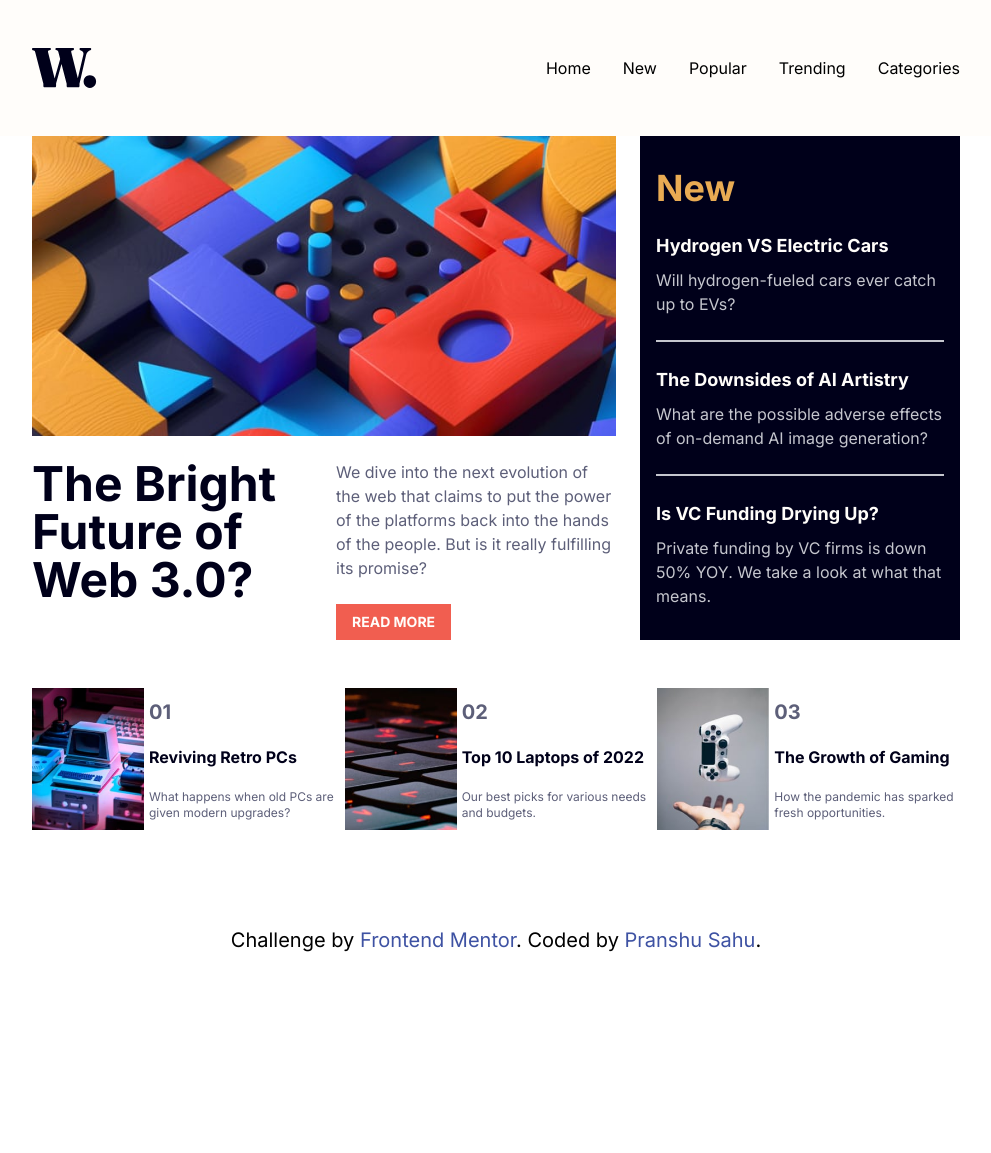
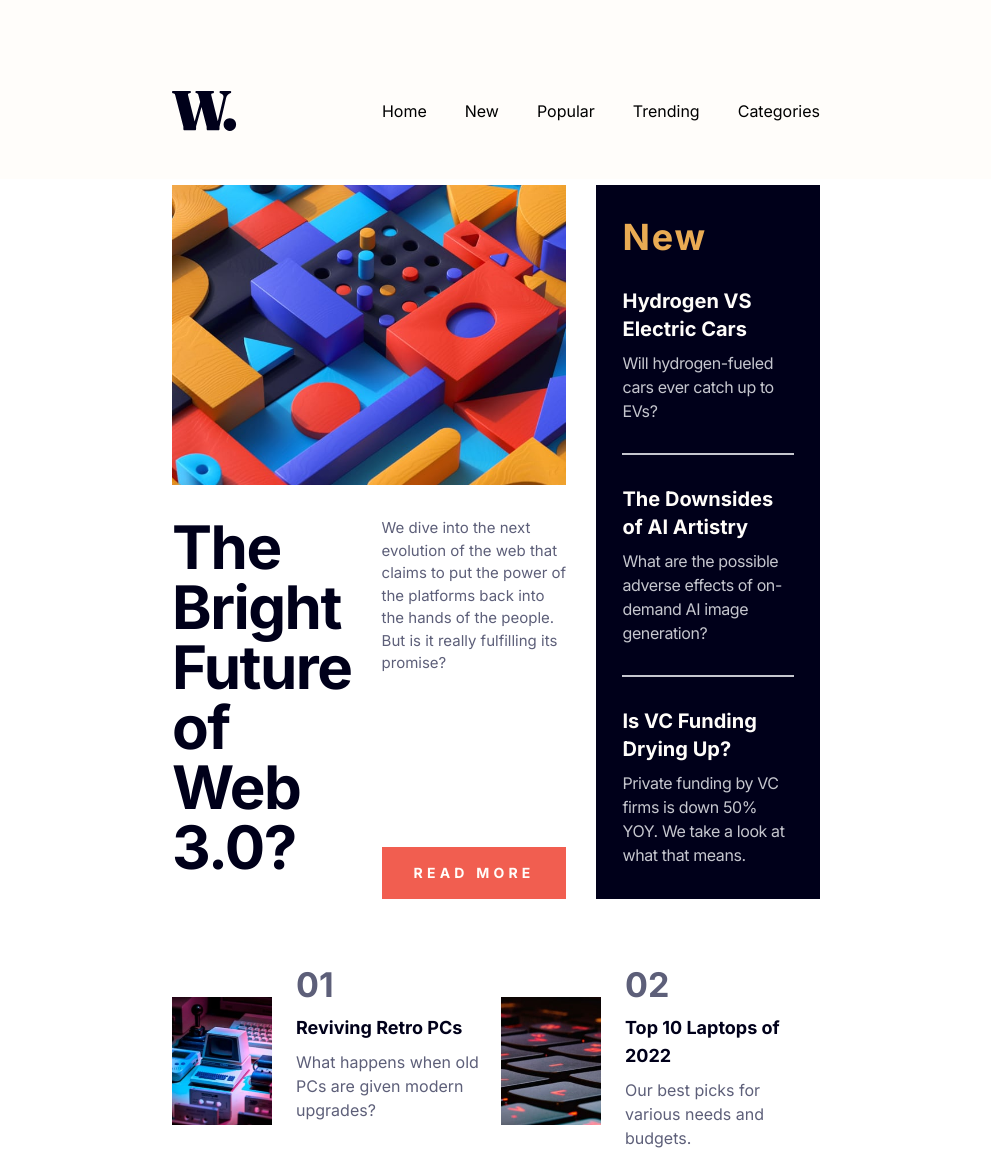
Before and after one commit to Pranshu-Sahu/news-homepage-fem, a website: page index.html in a window 1280 px wide. Shown: the top 1153 px of the page, without its empty margins (144-1135 px from the left). Before the commit the page ends 1002 px from the top, so only its background shows below. Drawn offline with Linux system fonts and the light colour scheme.

Commit message:
pixel perfect

```diff
--- a/index.html
+++ b/index.html
@@ -37,13 +37,17 @@
     <!-- header section -->
     <header class="bg-neutral-50">
       <!-- header container -->
-      <div class="container px-6 py-12 mx-auto">
+      <div
+        class="container px-6 py-12 mx-auto lg:pt-[91px] lg:pl-[164px] lg:pr-[164px]"
+      >
         <!-- menu/nav bar -->
         <nav class="flex items-center justify-between">
           <!-- logo -->
           <img src="assets/images/logo.svg" alt="logo icon" />
           <!-- menu -->
-          <ul class="items-center hidden space-x-8 md:flex nav-list">
+          <ul
+            class="items-center hidden gap-x-8 md:flex nav-list lg:gap-x-[38px]"
+          >
             <li><a href="#">Home</a></li>
             <li><a href="#">New</a></li>
             <li><a href="#">Popular</a></li>
@@ -78,7 +82,9 @@
     <!-- main section -->
     <main>
       <!-- main container -->
-      <div class="container grid gap-6 px-6 mx-auto main-wrapper">
+      <div
+        class="container grid gap-6 px-6 mx-auto lg:px-[164px] main-wrapper lg:mt-1.5 lg:gap-x-[30px] lg:gap-y-8"
+      >
         <!-- hero image -->
         <div class="hero">
           <picture>
@@ -88,20 +94,23 @@
             />
             <img
               src="assets/images/image-web-3-mobile.jpg"
+              class="lg:w-full"
               alt=" web 3 image"
             />
           </picture>
         </div>
 
         <!-- heading -->
-        <h1 class="text-5xl font-bold md:max-w-xs text-neutral-300 heading">
+        <h1
+          class="text-6xl tracking-tight font-bold md:max-w-xs text-neutral-300 heading"
+        >
           The Bright Future of Web 3.0?
         </h1>
         <!-- para -->
         <div
-          class="flex flex-col space-y-4 md:space-y-0 md:justify-between para md:max-w-xs"
+          class="flex flex-col space-y-4 md:space-y-0 md:justify-between para"
         >
-          <p class="max-w-sm text-base font-normal text-neutral-200">
+          <p class="max-w-sm font-normal text-neutral-200">
             We dive into the next evolution of the web that claims to put the
             power of the platforms back into the hands of the people. But is it
             really fulfilling its promise?
@@ -109,37 +118,47 @@
           <button type="button" class="btn">Read More</button>
         </div>
         <!-- news section -->
-        <div class="max-w-xs p-4 md:py-8 bg-neutral-300 news h-max">
-          <h2 class="text-2xl font-bold md:text-4xl text-primary-50 md:mb-6">
+        <div
+          class="max-w-xs p-4 md:py-8 bg-neutral-300 news h-max lg:max-w-[22rem] lg:px-[26px]"
+        >
+          <h2
+            class="text-2xl font-bold md:text-4xl tracking-wider text-primary-50 md:mb-6 lg:mb-[30px]"
+          >
             New
           </h2>
           <h3
-            class="mb-2 text-lg font-bold text-neutral-50 hover:text-primary-50"
+            class="mb-2 text-xl font-bold text-neutral-50 hover:text-primary-50"
           >
             Hydrogen VS Electric Cars
           </h3>
-          <p class="text-sm md:text-base text-neutral-100">
+          <p class="text-sm md:text-base text-neutral-100 tracking-tight">
             Will hydrogen-fueled cars ever catch up to EVs?
           </p>
-          <div class="h-0.5 my-6 bg-neutral-100"></div>
+          <div
+            class="h-0.5 my-6 lg:my-[30px] bg-neutral-100"
+            role="separator"
+          ></div>
 
           <h3
-            class="mt-5 mb-2 text-lg font-bold text-neutral-50 hover:text-primary-50"
+            class="mt-5 mb-2 text-xl font-bold text-neutral-50 hover:text-primary-50"
           >
             The Downsides of AI Artistry
           </h3>
-          <p class="text-sm md:text-base text-neutral-100">
+          <p class="text-sm md:text-base text-neutral-100 tracking-tight">
             What are the possible adverse effects of on-demand AI image
             generation?
           </p>
-          <div class="h-0.5 my-6 bg-neutral-100"></div>
+          <div
+            class="h-0.5 my-6 bg-neutral-100 lg:my-[30px]"
+            role="separator"
+          ></div>
 
           <h3
-            class="mt-5 mb-2 text-lg font-bold text-neutral-50 hover:text-primary-50"
+            class="mt-5 mb-2 text-xl font-bold text-neutral-50 hover:text-primary-50"
           >
             Is VC Funding Drying Up?
           </h3>
-          <p class="text-sm md:text-base text-neutral-100">
+          <p class="text-sm md:text-base tracking-tight text-neutral-100">
             Private funding by VC firms is down 50% YOY. We take a look at what
             that means.
           </p>
@@ -149,20 +168,18 @@
     <!-- about section -->
     <section id="about">
       <!-- section container -->
-      <div class="container px-6 py-12 mx-auto card-wrapper">
+      <div
+        class="container px-6 py-12 mx-auto lg:mt-6 lg:px-[164px] card-wrapper"
+      >
         <!-- card 1 -->
         <div class="card">
-          <img
-            src="assets/images/image-retro-pcs.jpg"
-            class="w-36 md:w-28"
-            alt="retro pcs image"
-          />
+          <img src="assets/images/image-retro-pcs.jpg" alt="retro pcs image" />
           <div class="card-content">
-            <h1 class="text-xl font-bold text-neutral-200">01</h1>
-            <h2 class="text-base font-bold text-neutral-300">
+            <h1 class="card-title">01</h1>
+            <h2 class="text-lg font-bold text-neutral-300">
               Reviving Retro PCs
             </h2>
-            <p class="text-xs text-neutral-200">
+            <p class="text-base text-neutral-200 mt-2">
               What happens when old PCs are given modern upgrades?
             </p>
           </div>
@@ -171,15 +188,14 @@
         <div class="card">
           <img
             src="assets/images/image-top-laptops.jpg"
-            class="w-36 md:w-28"
             alt="retro pcs image"
           />
           <div class="card-content">
-            <h1 class="text-xl font-bold text-neutral-200">02</h1>
-            <h2 class="text-base font-bold text-neutral-300">
+            <h1 class="card-title">02</h1>
+            <h2 class="text-lg font-bold text-neutral-300">
               Top 10 Laptops of 2022
             </h2>
-            <p class="text-xs text-neutral-200">
+            <p class="text-base text-neutral-200 mt-2">
               Our best picks for various needs and budgets.
             </p>
           </div>
@@ -188,15 +204,14 @@
         <div class="card">
           <img
             src="assets/images/image-gaming-growth.jpg"
-            class="w-36 md:w-28"
             alt="growth of gaming image"
           />
           <div class="card-content">
-            <h1 class="text-xl font-bold text-neutral-200">03</h1>
-            <h2 class="text-base font-bold text-neutral-300">
+            <h1 class="card-title">03</h1>
+            <h2 class="text-lg font-bold text-neutral-300">
               The Growth of Gaming
             </h2>
-            <p class="text-xs text-neutral-200">
+            <p class="text-base text-neutral-200 mt-2">
               How the pandemic has sparked fresh opportunities.
             </p>
           </div>
@@ -207,7 +222,10 @@
     <footer class="attribution">
       <div class="container px-6 py-12 mx-auto text-sm md:text-xl">
         Challenge by
-        <a href="https://www.frontendmentor.io?ref=challenge" target="_blank" rel="noopener"
+        <a
+          href="https://www.frontendmentor.io?ref=challenge"
+          target="_blank"
+          rel="noopener"
           >Frontend Mentor</a
         >. Coded by <a href="#">Pranshu Sahu</a>.
       </div>
--- a/input.css
+++ b/input.css
@@ -10,18 +10,21 @@ html {
 }
 .menu {
   background: rgba(0, 0, 0, 0.2);
-  background: linear-gradient(90deg, rgba(0, 0, 0, 0.2) 33%, hsl(36, 100%, 99%) 33%);
+  background: linear-gradient(
+    90deg,
+    rgba(0, 0, 0, 0.2) 33%,
+    hsl(36, 100%, 99%) 33%
+  );
   padding-left: 50%;
 }
 
 .btn {
-  @apply px-4 py-2  text-sm  inline-block bg-primary-100 hover:bg-neutral-300 w-max  uppercase text-neutral-50 font-bold hover:-translate-y-0.5 transition-colors duration-500;
+  @apply px-4 py-2  text-sm  inline-block bg-primary-100 hover:bg-neutral-300 w-max  uppercase text-neutral-50 font-bold hover:-translate-y-0.5 transition-colors duration-500 lg:px-8 lg:py-4;
 }
-.xx1 {
-  @apply border border-purple-600;
-}
-.xx2 {
-  @apply border-2 border-pink-900;
+@media (min-width: 976px) {
+  .btn {
+    letter-spacing: 0.3em;
+  }
 }
 /* hamburger */
 .hamburger {
@@ -60,15 +63,15 @@ html {
 .active .hamburger-bottom {
   transform: rotate(-45deg) translateY(6px) translateX(-6px);
 }
-.card-wrapper{
-  display:grid;
-  gap:10px;
+.card-wrapper {
+  display: grid;
+  gap: 10px;
 }
-.card{
-  display:grid;
-  grid-template-columns:7rem 1fr;
-  align-items:center;
-  gap:10px;
+.card {
+  display: grid;
+  grid-template-columns: 7rem 1fr;
+  align-items: center;
+  gap: 10px;
 }
 @media (min-width: 768px) {
   .main-wrapper {
@@ -76,12 +79,12 @@ html {
       "hero hero news"
       "heading para news";
     grid-template-columns: 1fr 1fr auto;
-    grid-template-rows:300px auto;
+    grid-template-rows: 300px auto;
   }
   .hero {
     grid-area: hero;
     height: 300px;
-    overflow:hidden;
+    overflow: hidden;
   }
   .hero img {
     object-fit: cover;
@@ -94,18 +97,26 @@ html {
   }
   .para {
     grid-area: para;
+    font-size: 15px;
   }
   .card-wrapper {
-    grid-template-columns:repeat(auto-fit,minmax(300px,1fr));
+    grid-template-columns: repeat(auto-fit, minmax(300px, 1fr));
   }
-  .card{
-    grid-gap:5px;
+  .card {
+    grid-gap: 12px;
   }
-  .card-content{
-    justify-self:start;
-    align-self:stretch;
-    display: flex;
-    flex-direction: column;
-    justify-content:space-around;
+  .card img{
+  width:100px;
+  height:128px;
+}
+.card-title{
+  @apply text-xl font-bold text-neutral-200;
+  margin-bottom:0.9375rem;
+  font-size: 2.125rem;
+}
+  .card-content {
+    /* display: flex;
+    flex-direction: column; */
+    align-self:start;
   }
 }
```
Also changed, not shown: css/style.css.
